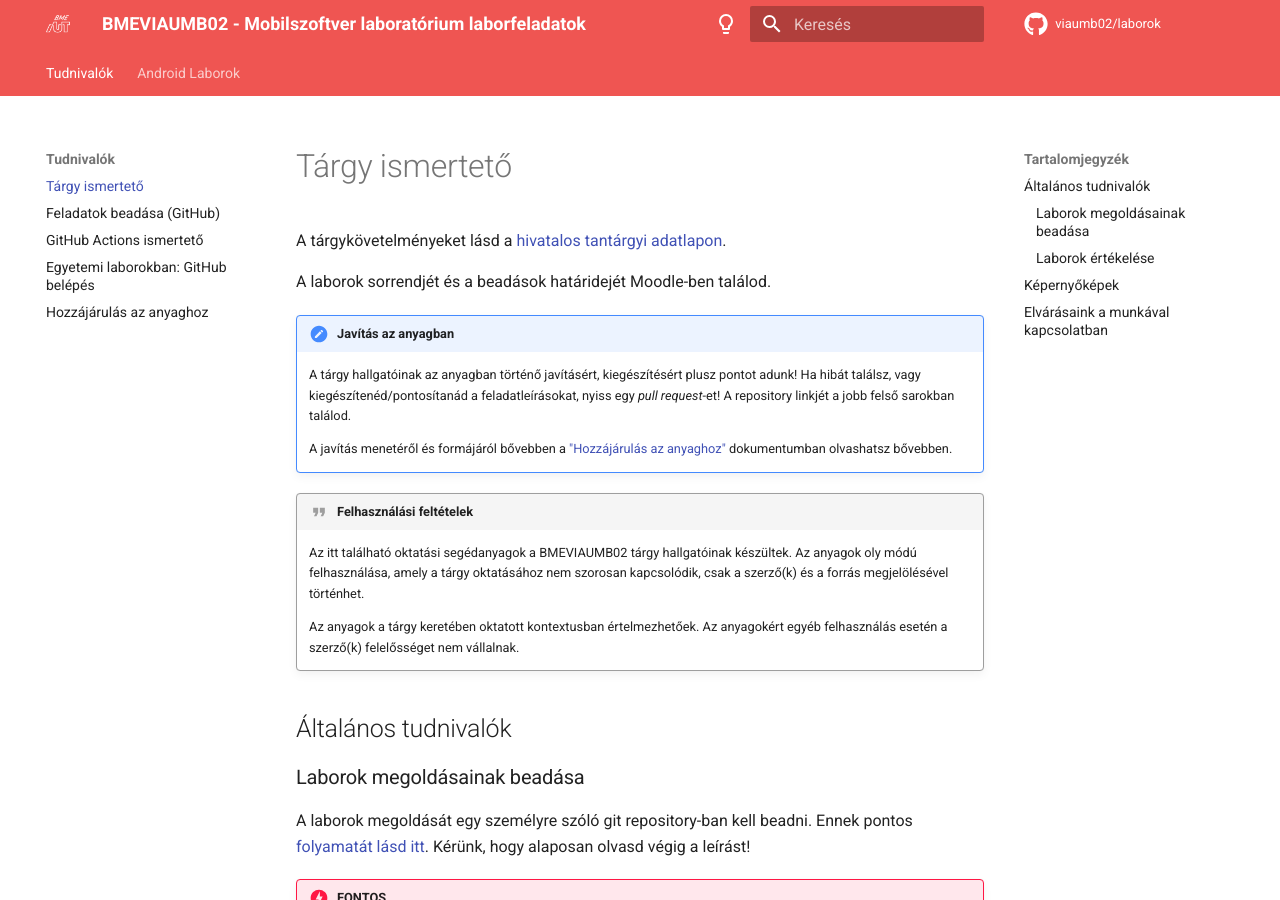
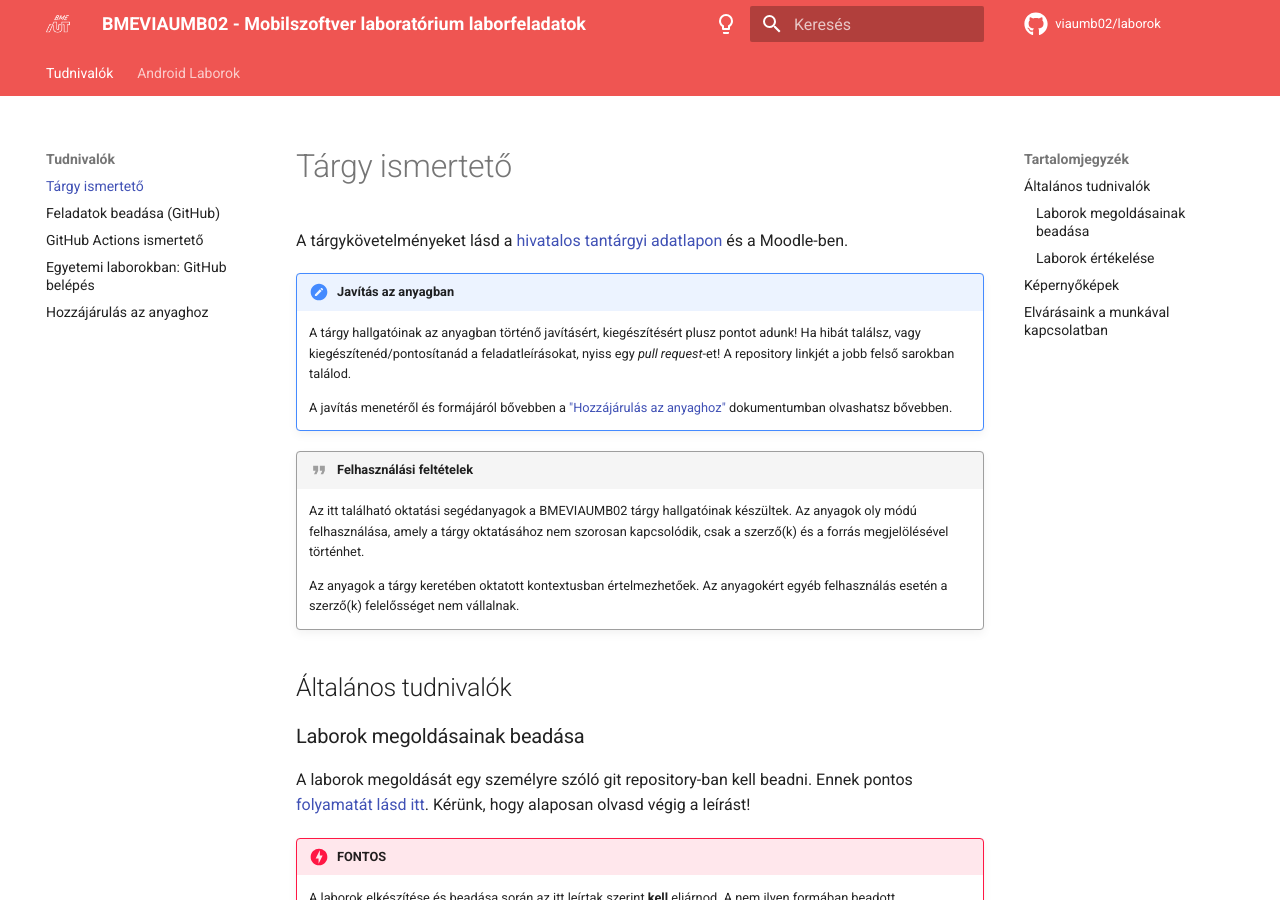
Before and after one commit to VIAUMB02/laborok, an MkDocs documentation site: the page built from docs/index.md, in a window 1280 px wide and 900 px high. Built offline with MkDocs 1.6.1 and Material for MkDocs 9.7.7, drawn with Linux system fonts in a browser that asks for light colours; comment, search, counter and statistics services are not loaded.

Commit message:
Update index.md

```diff
--- a/docs/index.md
+++ b/docs/index.md
@@ -1,8 +1,6 @@
 # Tárgy ismertető
 
-A tárgykövetelményeket lásd a [hivatalos tantárgyi adatlapon](https://portal.vik.bme.hu/kepzes/targyak/VIAUMB02).
-
-A laborok sorrendjét és a beadások határidejét Moodle-ben találod.
+A tárgykövetelményeket lásd a [hivatalos tantárgyi adatlapon](https://portal.vik.bme.hu/kepzes/targyak/VIAUMB02) és a Moodle-ben.
 
 !!! note "Javítás az anyagban"
     A tárgy hallgatóinak az anyagban történő javításért, kiegészítésért plusz pontot adunk! Ha hibát találsz, vagy kiegészítenéd/pontosítanád a feladatleírásokat, nyiss egy _pull request_-et! A repository linkjét a jobb felső sarokban találod.
```
